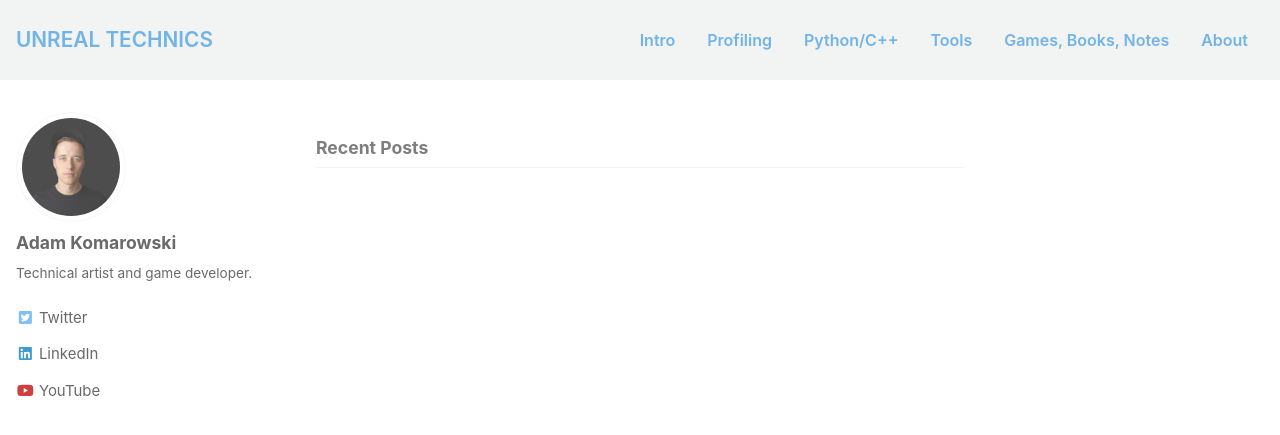
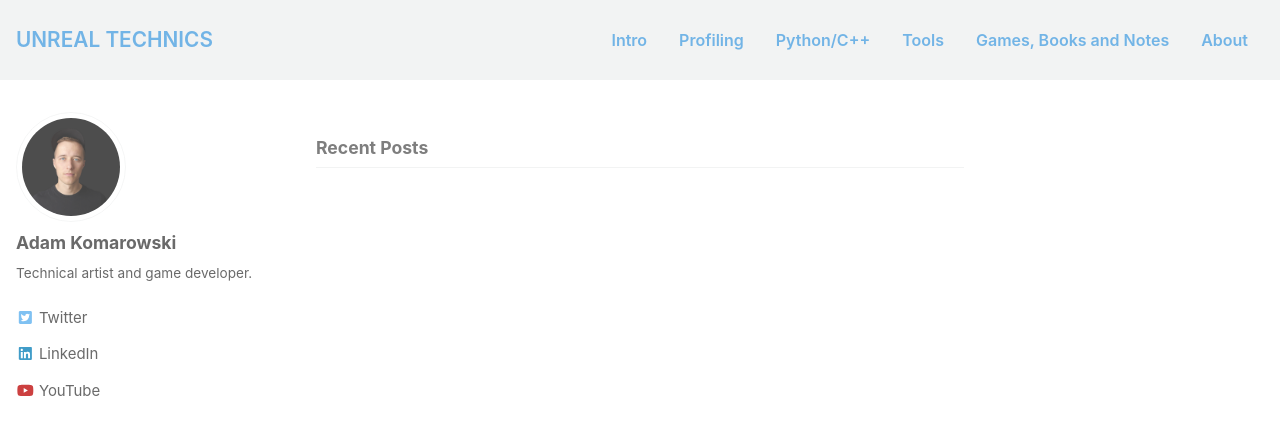
Before and after one commit to AdamKomarowski/unrealtechart, a Jekyll site: the page built from index.html, in a window 1280 px wide and 900 px high. Shown: the top 435 px of the window. Built offline with Jekyll 4.4.1, drawn with Linux system fonts in a browser that asks for light colours; nearby versions of some CDN libraries.

Commit message:
Update navigation.yml

```diff
--- a/_data/navigation.yml
+++ b/_data/navigation.yml
@@ -8,7 +8,7 @@ main:
     url: /book/pipelines/
   - title: "Tools"
     url: /book/profiling/
-  - title: "Games, Books, Notes"
+  - title: "Games, Books and Notes"
     url: /book/optimization/
   - title: "About"
     url: /book/about/
```
